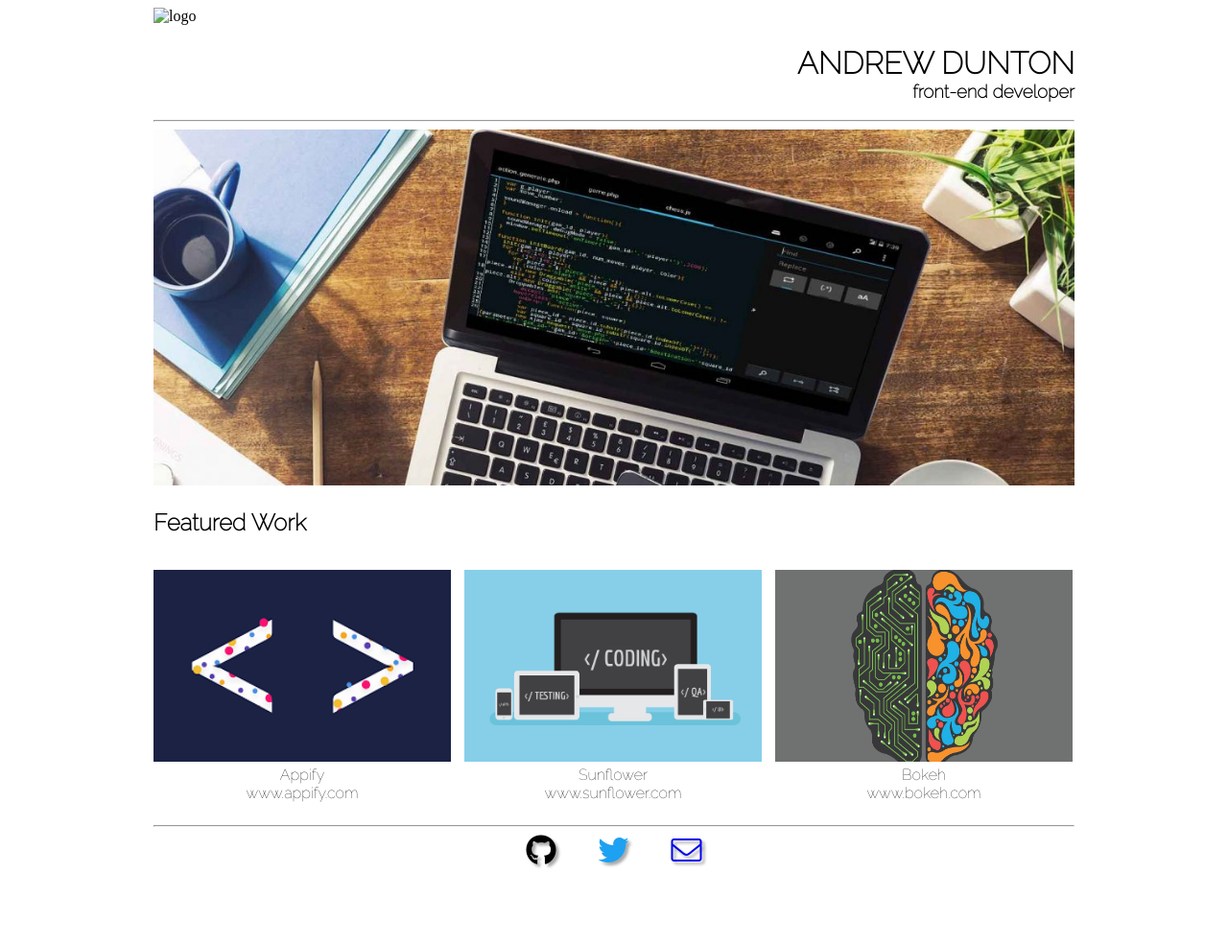
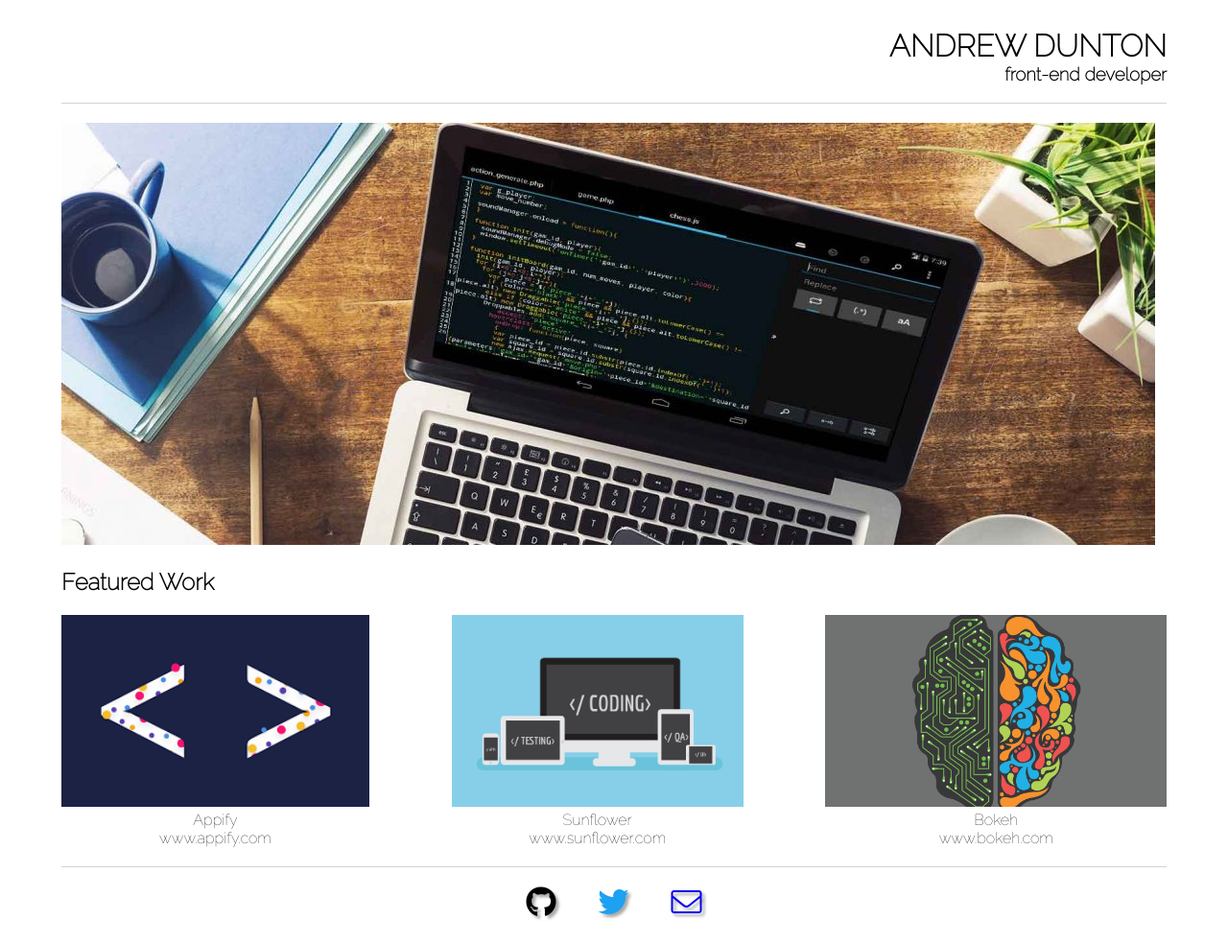
Before and after one commit to drew1up/portfolio, a plain HTML site: page index.html in a window 1280 px wide. Shown: the whole page at 96% size. Before the commit the page ends 910 px from the top, so only its background shows below. Drawn offline with Linux system fonts and the light colour scheme.

Commit message:
justify-content space-between projects

```diff
--- a/css/stylesheet.css
+++ b/css/stylesheet.css
@@ -1,4 +1,13 @@
 @import url('https://fonts.googleapis.com/css?family=Raleway:100');
+
+body {
+	display: flex;
+	flex-wrap: wrap;
+}
+
+img, embed, object, video {
+	max-width: 100%;
+}
 
 
 [class*="fa-"]:before {
@@ -15,61 +24,62 @@
 }
 
 .container {
-	width: 960px;
+	width: 90vw;
 	margin: 0 auto;
 }
 
 .header {
-	display: inline;
+	width: 100%;
+	display: inline-block;
+	border-bottom: 1px solid #d3d3d3
 }
 
-#title {
+.title {
 	font-family: 'Raleway', sans-serif;
 	text-align: right;
 	text-transform: uppercase;
 	margin-bottom: 0;
 }
 
-#sub_title {
+.sub_title {
 	font-family: 'Raleway', sans-serif;
 	text-align: right;
 	margin-top: 0;
 }
 
-.logo {
+/*.logo {
 	text-align: left
 	height: 250px;
 	width: 250px;
-}
+}*/
 
 .main_feature {
-	width: 960px;
-}
-
-.feature_img {
-	width: 960px;
+	max-width: 100%;
+	margin-top: 20px;
 }
 
 .featured_work {
-
+	max-width: 100%;
+	border-bottom: 1px solid #d3d3d3
 }
 
 .section_title {
 	font-family: 'Raleway', sans-serif;
 }
 
-figure {
-	text-align: center;
-	margin: auto
+.project_screen {
+	margin: 0px;
 }
 
 figcaption {
+	text-align: center;
 	font-family: 'Raleway';
 }
 
 li {
 	display: inline-block;
-	margin-right: 10px;
+/*	width: calc(100% - 10px)/3;
+*/	margin-right: 10px;
 }
 
 li:last-of-type {
@@ -78,17 +88,22 @@ li:last-of-type {
 
 .projects {
 	display: inline-block;
+	display: flex;
+	flex-wrap: wrap;
+	justify-content: space-between;
 	list-style-type: none;
-	padding: 0;
+	margin-bottom: 20px;
+	padding: 0px;
 }
 
 .thumb {
-	width: calc(930px/3);
-	height: 200px
+	width: calc(100% - 20px)/3;
+	height: 200px;
 }
 
-#socials {
+footer {
 	text-align: center;
+	margin: 20px 0;
 }
 
 .zocial-twitter {
@@ -102,3 +117,5 @@ li:last-of-type {
 .fa-twitter {
 	color: #1da1f2;
 }
+
+@media screen and (max-width: 500px) {
--- a/index.html
+++ b/index.html
@@ -9,11 +9,10 @@
 <body>
 	<div class="container">
 		<header class="header">
-			<img class="logo" src="#" alt="logo" />
-			<h1 id="title">Andrew Dunton</h1>
-			<h3 id="sub_title">front-end developer</h3>
+			<!--<img class="logo" src="#" alt="logo" />-->
+			<h1 class="title">Andrew Dunton</h1>
+			<h3 class="sub_title">front-end developer</h3>
 		</header>
-		<hr>
 		<section class="main_feature">
 			<img class="feature_img" src="images_src/code_workspace.jpg" alt="generic coding workspace" />
 		</section>
@@ -21,21 +20,21 @@
 			<h2 class="section_title">Featured Work</h2>
 			<ul class="projects">
 				<li>
-					<figure>
+					<figure class="project_screen">
 						<img class="thumb" src="images_src/proj1.jpg" alt="project cover image" />
 						<figcaption class="project_title">Appify</figcaption>
 						<figcaption class="project_url">www.appify.com</figcaption>
 					</figure>
 				</li>
 				<li>
-					<figure>
+					<figure class="project_screen">
 						<img class="thumb" src="images_src/proj.2..jpg" alt="project cover image" />
 						<figcaption class="project_title">Sunflower</figcaption>
 						<figcaption class="project_url">www.sunflower.com</figcaption>
 					</figure>
 				</li>
 				<li>
-					<figure>
+					<figure class="project_screen">
 						<img class="thumb" src="images_src/proj3..jpg" alt="project cover image" />
 						<figcaption class="project_title">Bokeh</figcaption>
 						<figcaption class="project_url">www.bokeh.com</figcaption>
@@ -43,11 +42,10 @@
 				</li>
 			</ul>
 		</section>
-		<hr>
 		<footer>
 			<div id="socials">
-				<a href="https://github.com/drew1up"><i class="fab fa-github fa-2x"></i></a>
-				<a href="https://twitter.com/themiltonn"><i class="fab fa-twitter fa-2x"></i></a>
+				<a href="https://github.com/"><i class="fab fa-github fa-2x"></i></a>
+				<a href="https://twitter.com/"><i class="fab fa-twitter fa-2x"></i></a>
 				<a href="mailto:madunton@me.com"><i class="fal fa-envelope fa-2x"></i></a>
 			</div>
 		</footer>
```
